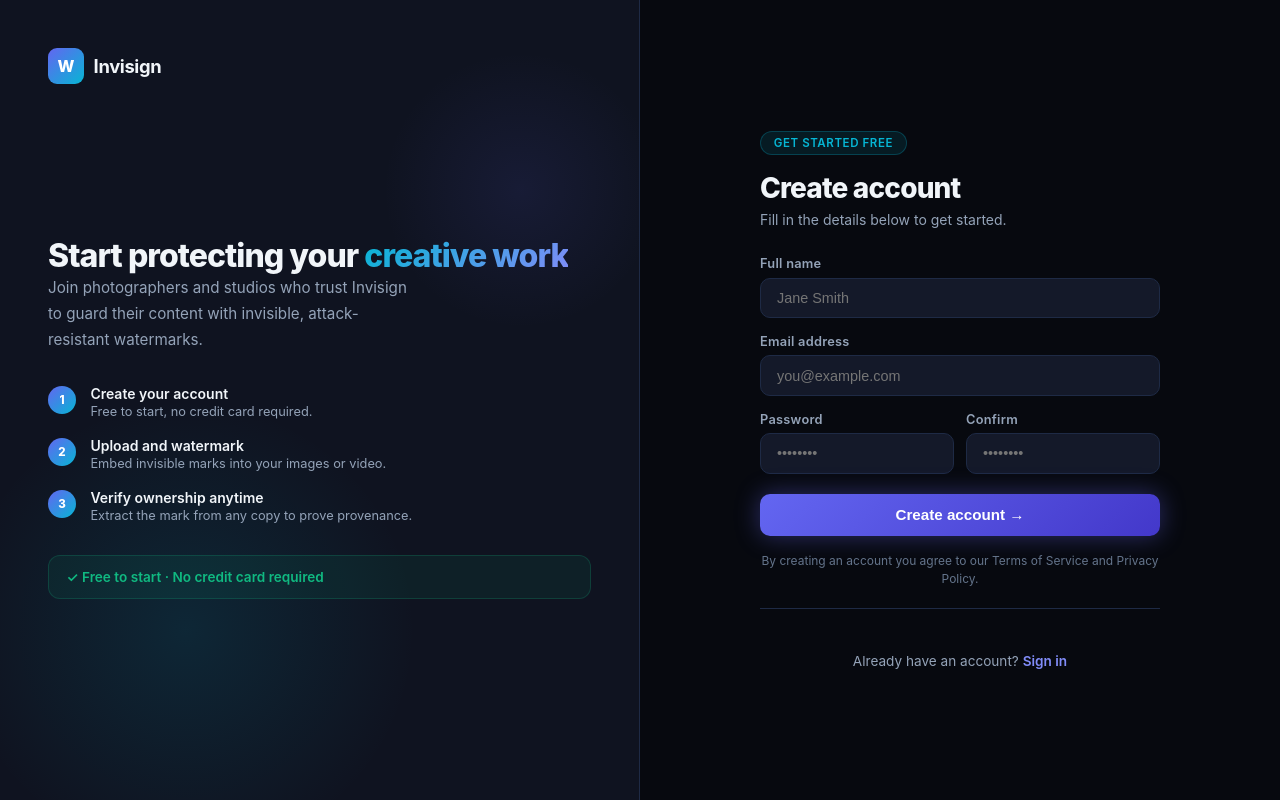
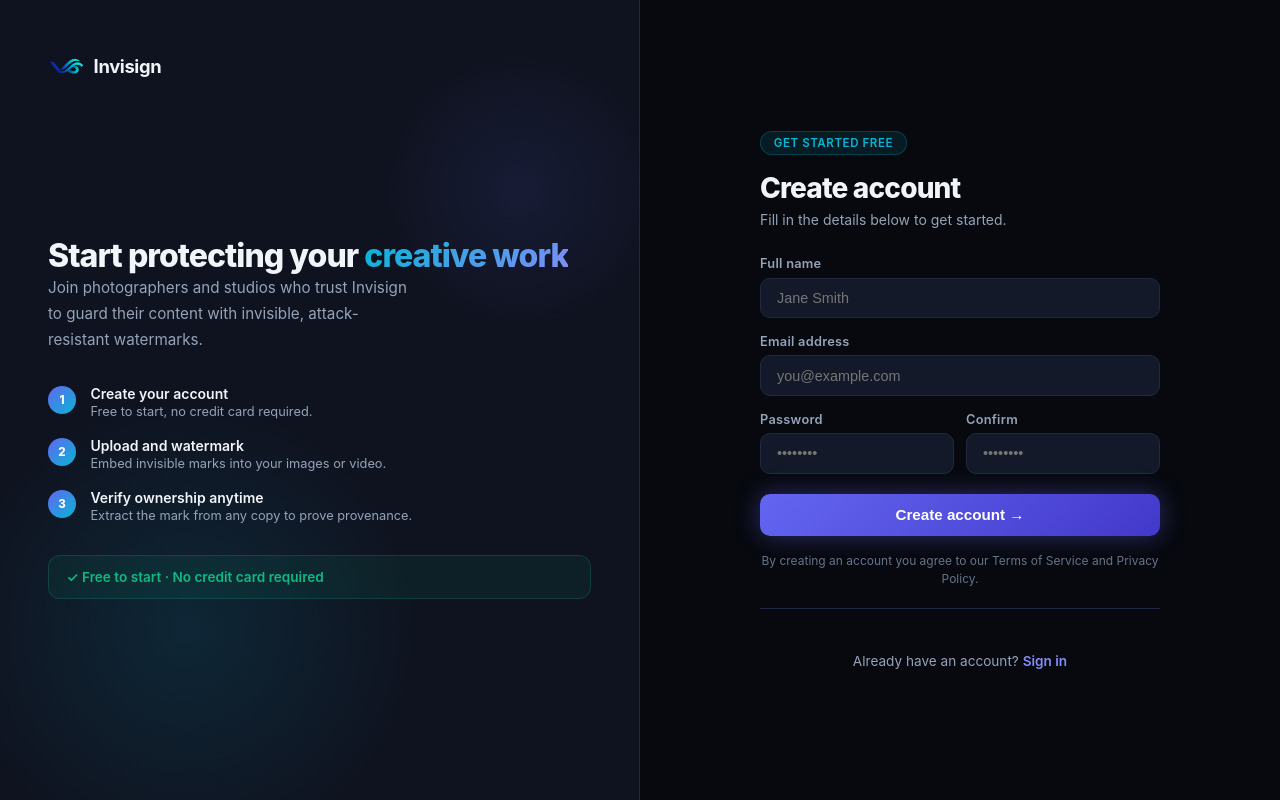
Before and after one commit to fvaldes0109/invisign, a React (Vite) app in the folder react-front/: page /register in a window 1280 px wide. Built offline with nearby package versions, Linux system fonts and the light colour scheme; no server answers.

Commit message:
Logo Fix

```diff
--- a/react-front/src/pages/RegisterPage.tsx
+++ b/react-front/src/pages/RegisterPage.tsx
@@ -1,6 +1,7 @@
 import { useState } from 'react';
 import { useNavigate, Link } from 'react-router-dom';
 import { register } from '../services/authApi';
+import logoImg from '../assets/logo.png';
 
 const c = {
     bg: '#07090F',
@@ -339,7 +340,7 @@
                 <div style={s.leftGlow2} />
 
                 <Link to="/" style={s.logo}>
-                    <div style={s.logoMark}>W</div>
+                    <img src={logoImg} alt="Invisign" style={{ width: 36, height: 36, objectFit: 'contain' }} />
                     <span style={s.logoText}>Invisign</span>
                 </Link>
 
```
